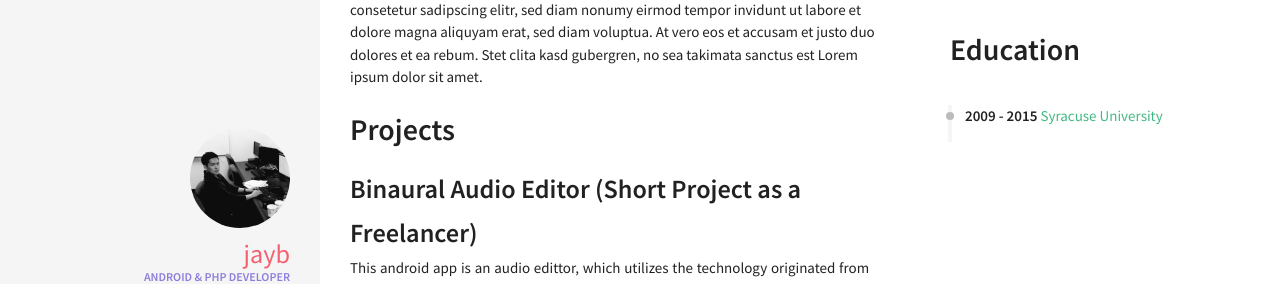
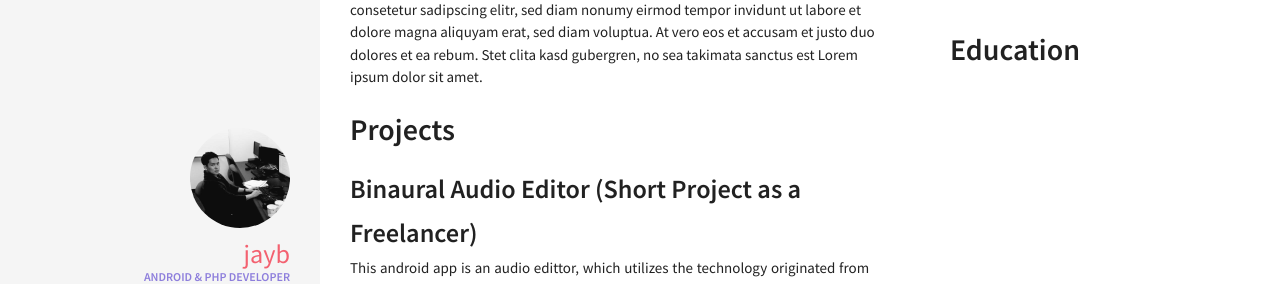
Before and after one commit to renyuanz/leonids, a Jekyll site: the page built from resume.html, in a window 1280 px wide. Shown: the part 327-611 px from the top of the page. Built offline with Jekyll 4.4.1, drawn with Linux system fonts in a browser that asks for light colours.

Commit message:
Updated
Updated

```diff
--- a/_data/index/education.yml
+++ b/_data/index/education.yml
@@ -2,7 +2,3 @@
 #  link: http://web.mit.edu/
 #  date: 2011 - <i class="fa fa-clock-o" aria-hidden="true" title="Until Now"></i>
 #  descr: <br> (expected graduation in 2019)
-
-- name: Syracuse University
-  link: http://www.syr.edu/
-  date: 2009 - 2015
```
